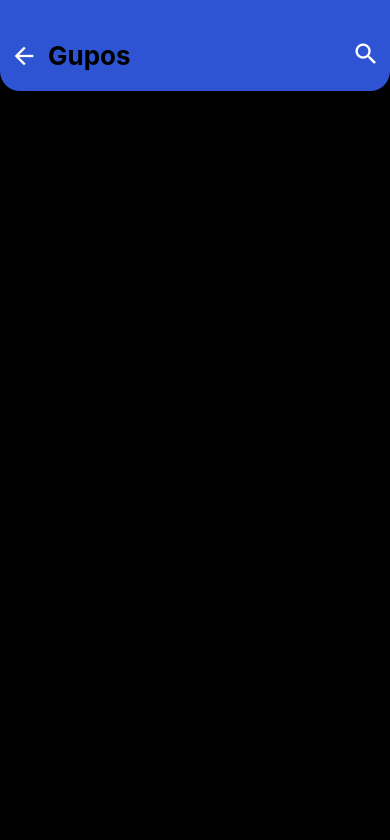
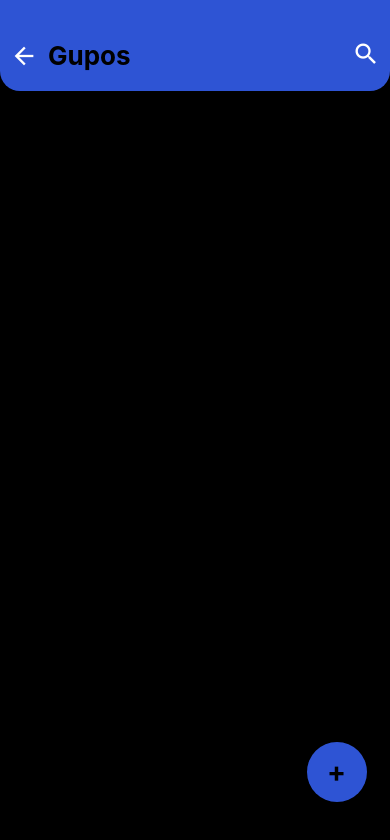
Before and after one commit to DenilsonCunha/heygrupos, a React Native app: screen /ChatRoom in a window 390 px wide. Shown: the top 840 px of the page. Built offline with nearby package versions, Linux system fonts and the light colour scheme.

Commit message:
continuando tela chat

```diff
--- /dev/null
+++ b/src/components/FabButton/index.js
@@ -0,0 +1,41 @@
+import React from 'react';
+import { View, Text, StyleSheet, TouchableOpacity} from 'react-native';
+
+function FabButton({ setVisible }){
+
+    function handleNavigateButton(){
+       setVisible()
+    }
+
+    return(
+      <TouchableOpacity
+      style={styles.containerButton}
+      activeOpacity={0.9}
+      onPress={handleNavigateButton}
+      >
+          <View>
+              <Text style={styles.text}>+</Text>
+          </View>
+      </TouchableOpacity>
+    )
+}
+
+export default FabButton;
+
+const styles = StyleSheet.create({
+    containerButton:{
+        backgroundColor: '#2E54D4',
+        width: 60,
+        height: 60,
+        borderRadius: 30,
+        justifyContent: 'center',
+        alignItems: 'center',
+        position: 'absolute',
+        bottom: '5%',
+        right: '6%'
+    },
+    text:{
+        fontSize: 28,
+        fontWeight: 'bold'
+    }
+})
--- a/src/pages/ChatRoom/index.js
+++ b/src/pages/ChatRoom/index.js
@@ -1,13 +1,16 @@
-import React from 'react';
+import React, { useState } from 'react';
 import {View, Text, StyleSheet, SafeAreaView, TouchableOpacity, FlatList} from 'react-native';
 
 import auth from '@react-native-firebase/auth';
 import { useNavigation } from '@react-navigation/native';
 import MaterialIcons from 'react-native-vector-icons/MaterialIcons';
 
+import FabButton from '../../components/FabButton';
 
 export default function ChatRoom() {
    const navigation = useNavigation();
+
+   const [modalVisible, setModalVisible] = useState('false');
 
    function handleSignOut(){
      auth()
@@ -34,6 +37,10 @@
          <MaterialIcons name="search" size={28} color="#FFF"/>
        </TouchableOpacity>
      </View>
+
+
+     <FabButton setVisible={ () => setModalVisible(true) } />
+
    </SafeAreaView>
   );
 }
```
